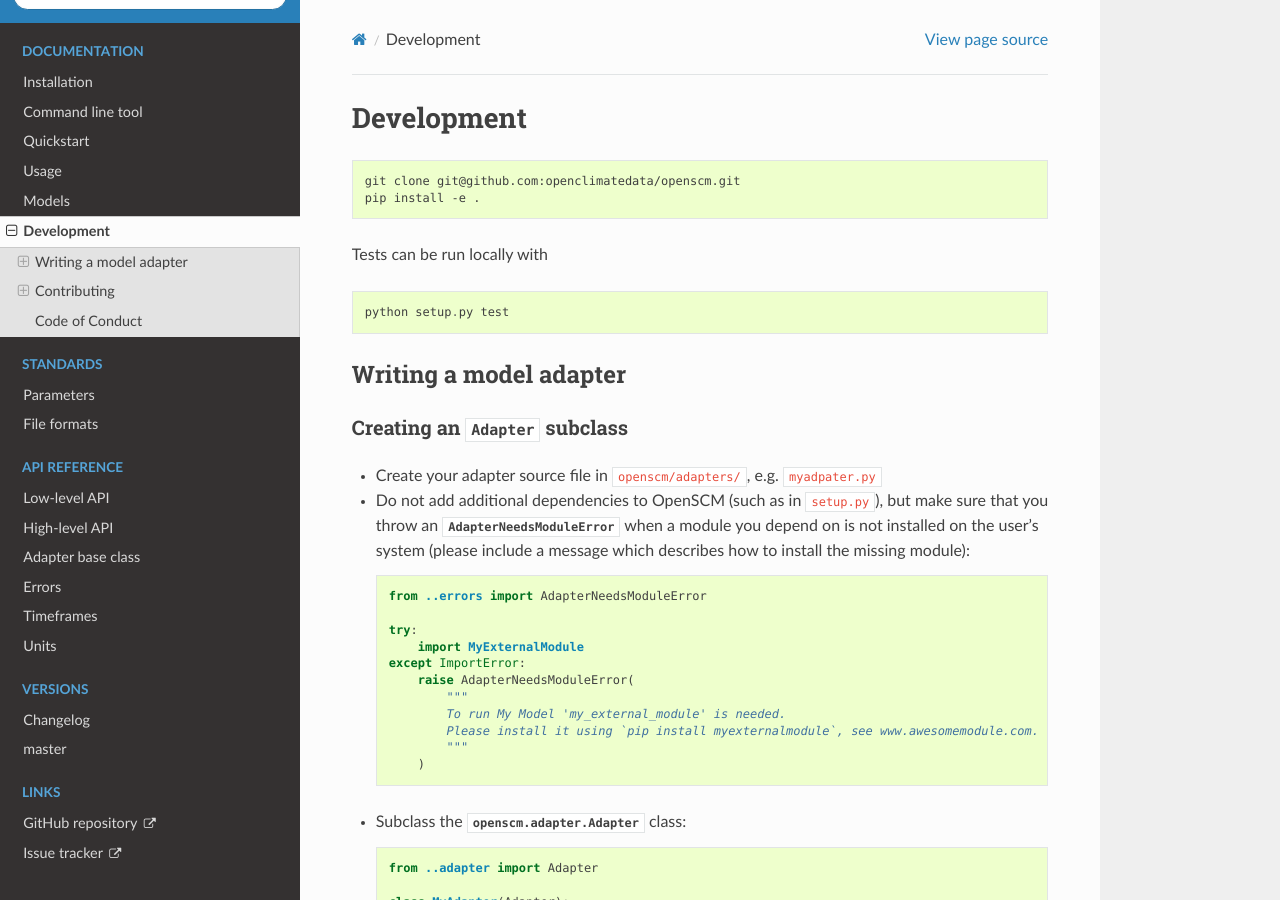
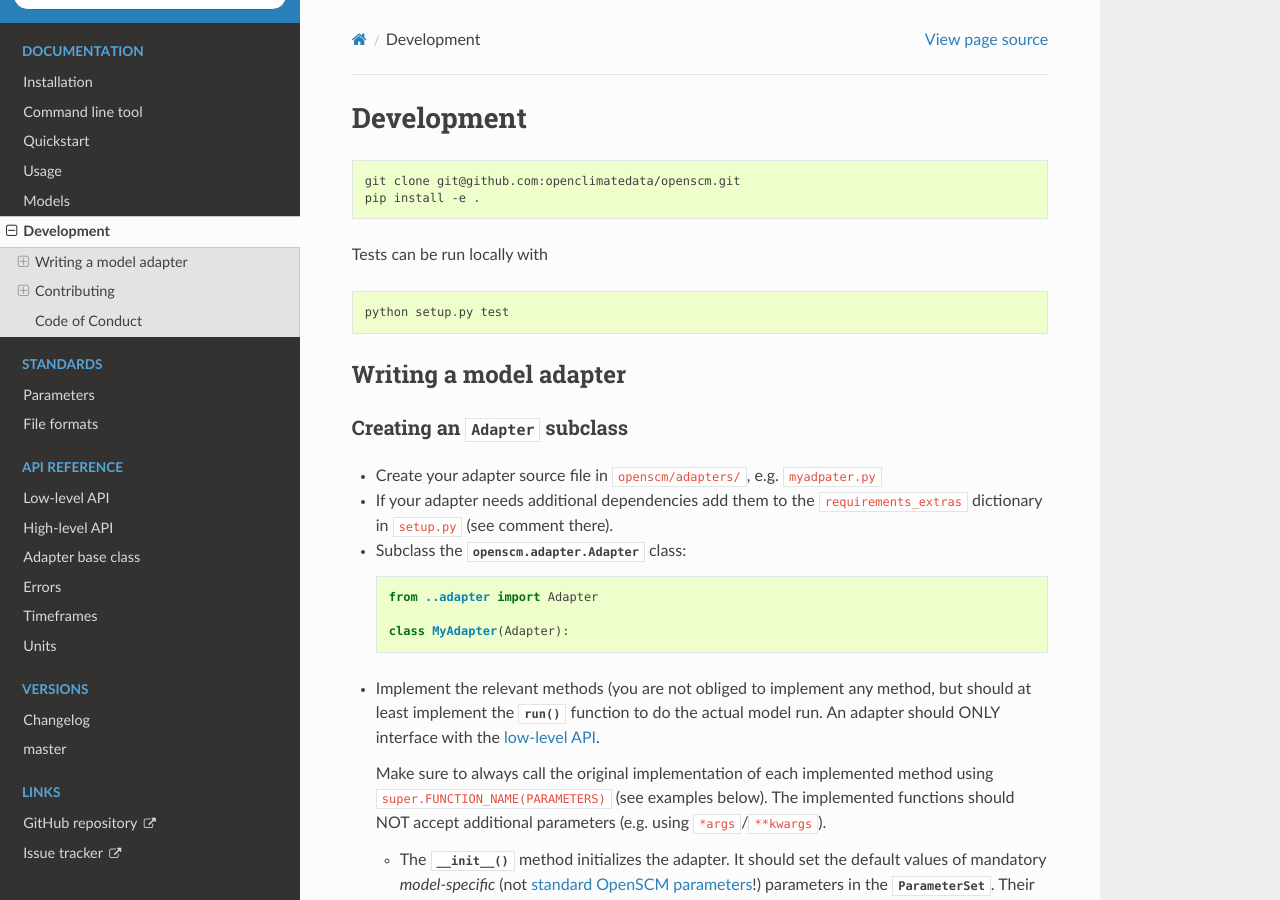
Before and after one commit to openscm/openscm, a Sphinx documentation site: the page built from docs/development.rst, in a window 1280 px wide and 900 px high. Built offline with Sphinx 7.4.7 and the Read the Docs theme 2.0.0, drawn with Linux system fonts in a browser that asks for light colours.

Commit message:
Add stub model and add reference to dependencies in setup.py

```diff
--- a/docs/development.rst
+++ b/docs/development.rst
@@ -13,25 +13,9 @@
 - Create your adapter source file in ``openscm/adapters/``, e.g.
   ``myadpater.py``
 
-- Do not add additional dependencies to OpenSCM (such as in
-  ``setup.py``), but make sure that you throw an
-  :class:`~openscm.errors.AdapterNeedsModuleError` when a module you
-  depend on is not installed on the user's system (please include a
-  message which describes how to install the missing module):
-
-  .. code:: python
-
-      from ..errors import AdapterNeedsModuleError
-
-      try:
-          import MyExternalModule
-      except ImportError:
-          raise AdapterNeedsModuleError(
-              """
-              To run My Model 'my_external_module' is needed.
-              Please install it using `pip install myexternalmodule`, see www.awesomemodule.com.
-              """
-          )
+- If your adapter needs additional dependencies add them to the
+  ``requirements_extras`` dictionary in ``setup.py`` (see comment
+  there).
 
 - Subclass the :class:`openscm.adapter.Adapter` class:
 
```
Also changed, not shown: setup.py (+11 -1 lines), 1 other file.
